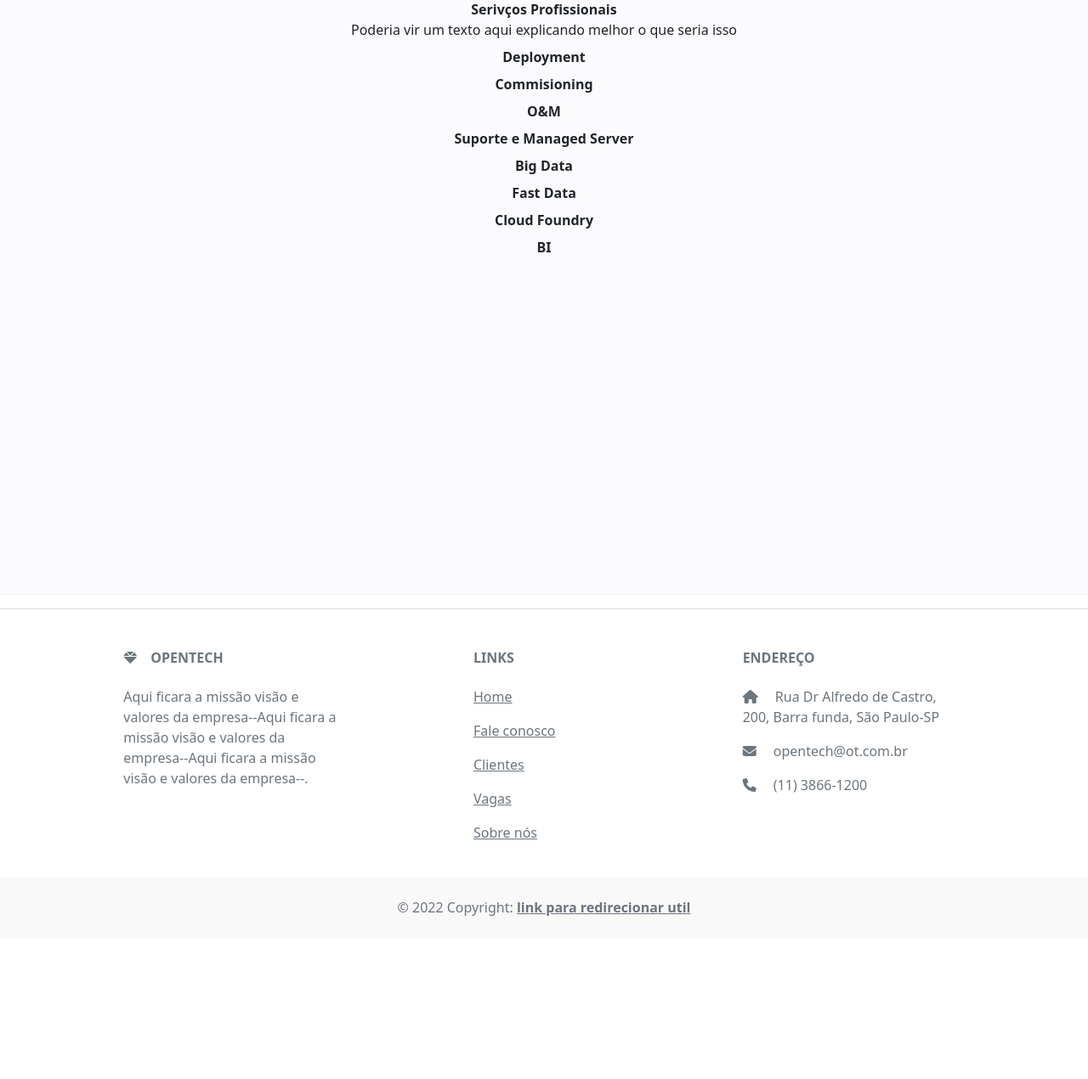
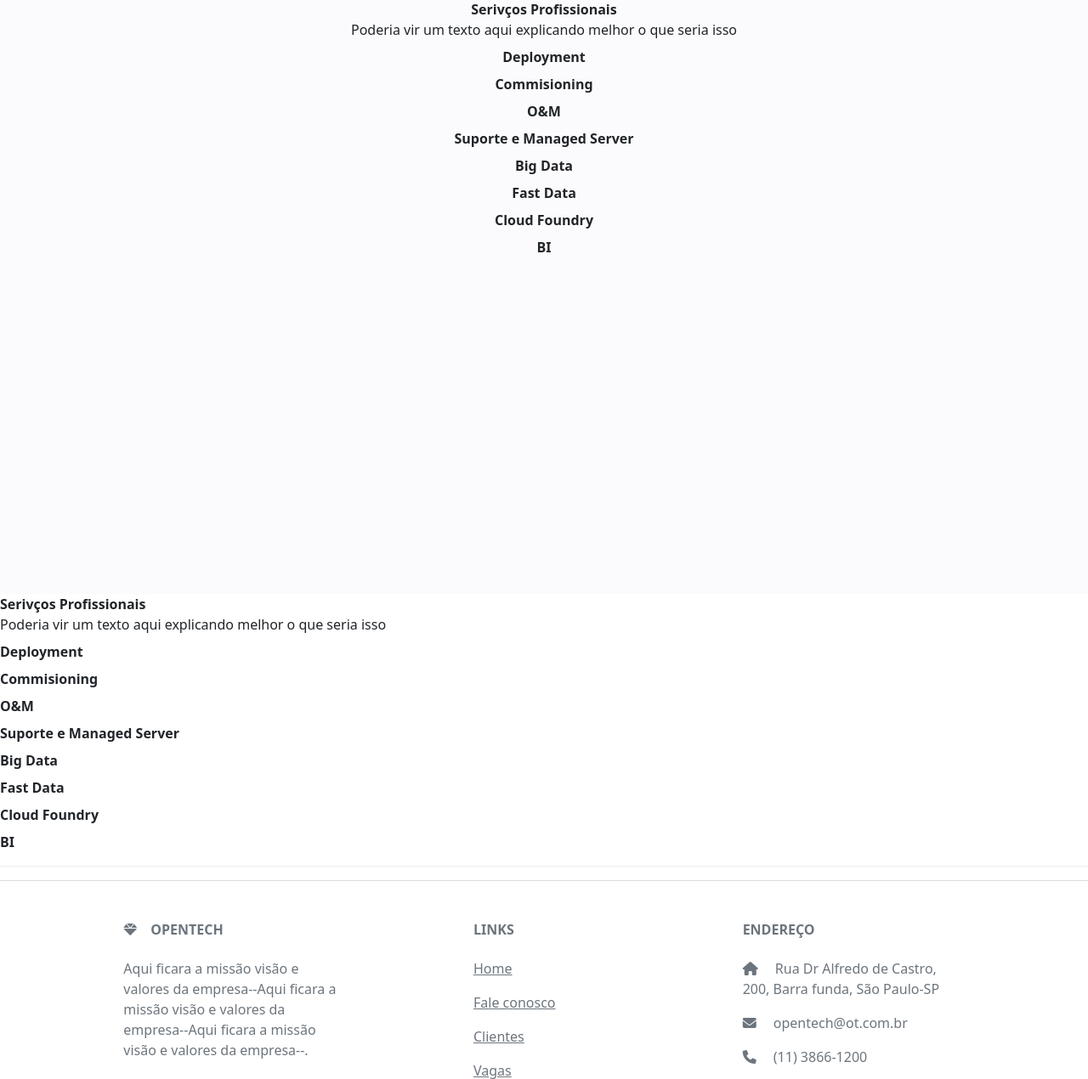
Before and after one commit to PedroMiceli/Sistema-Opentech, a Django app: page / in a window 1280 px wide. Shown: the part 813-2083 px from the top of the page at 85% size. Before the commit the page ends 1891 px from the top, so only its background shows below. Run offline with Django 4.2, Linux system fonts and the light colour scheme; some libraries are stand-ins or nearby versions.

Commit message:
atualizado o requirements, assim como algumas adiçoes no index.html.

```diff
--- a/opentech/paginas/templates/index.html
+++ b/opentech/paginas/templates/index.html
@@ -12,7 +12,6 @@
 <body>
     <h1 class = "titulo"> Serviços e Soluções </h1>
     <div class = "sec1">
-
         <div class = "servicos_solucoes">
             <dl class = "primeiro_quadro">
                 <dt> Serivços Profissionais </dt>
@@ -60,6 +59,30 @@
             </dl>
         </div>
     </div>
+    <div class = "sec3">
+            <div class = "solucoes_gerencia">
+                <dl class = "quarto_quadro">
+                    <dt> Serivços Profissionais </dt>
+                    <dd> Poderia vir um texto aqui explicando melhor o que seria isso</dd>
+                    <dt> Deployment </dt>
+                    <dd></dd>
+                    <dt> Commisioning </dt>
+                    <dd></dd>
+                    <dt> O&M </dt>
+                    <dd></dd>
+                    <dt> Suporte e Managed Server </dt>
+                    <dd></dd>
+                    <dt> Big Data </dt>
+                    <dd></dd>
+                    <dt> Fast Data </dt>
+                    <dd></dd>
+                    <dt> Cloud Foundry </dt>
+                    <dd></dd>
+                    <dt> BI </dt>
+                    <dd></dd>
+                </dl>
+            </div>
+    </div>
 
 </body>
 
--- a/requirements.txt
+++ b/requirements.txt
@@ -1,4 +1,8 @@
 asgiref==3.5.2
 Django==4.1
+django-appconf==1.0.5
+rcssmin==1.1.0
+rjsmin==1.2.0
+six==1.16.0
 sqlparse==0.4.2
 tzdata==2022.1
```
